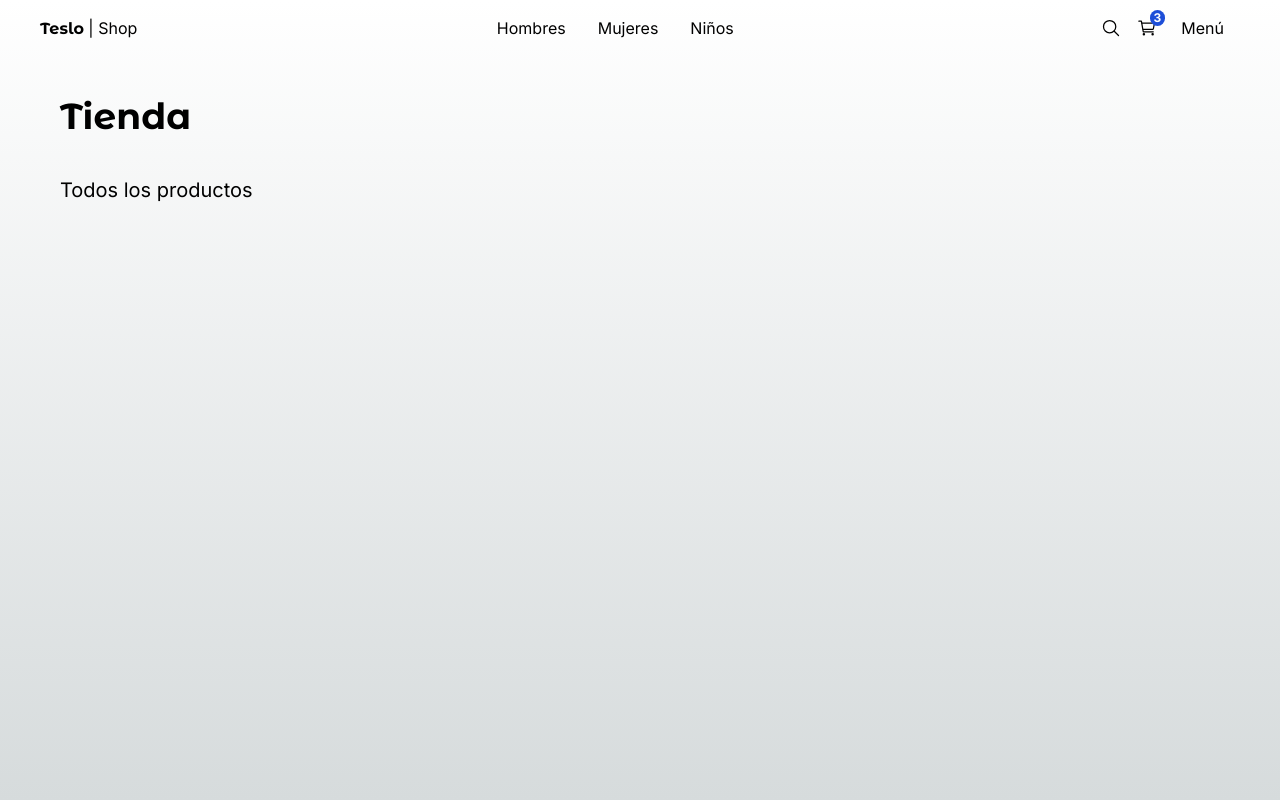
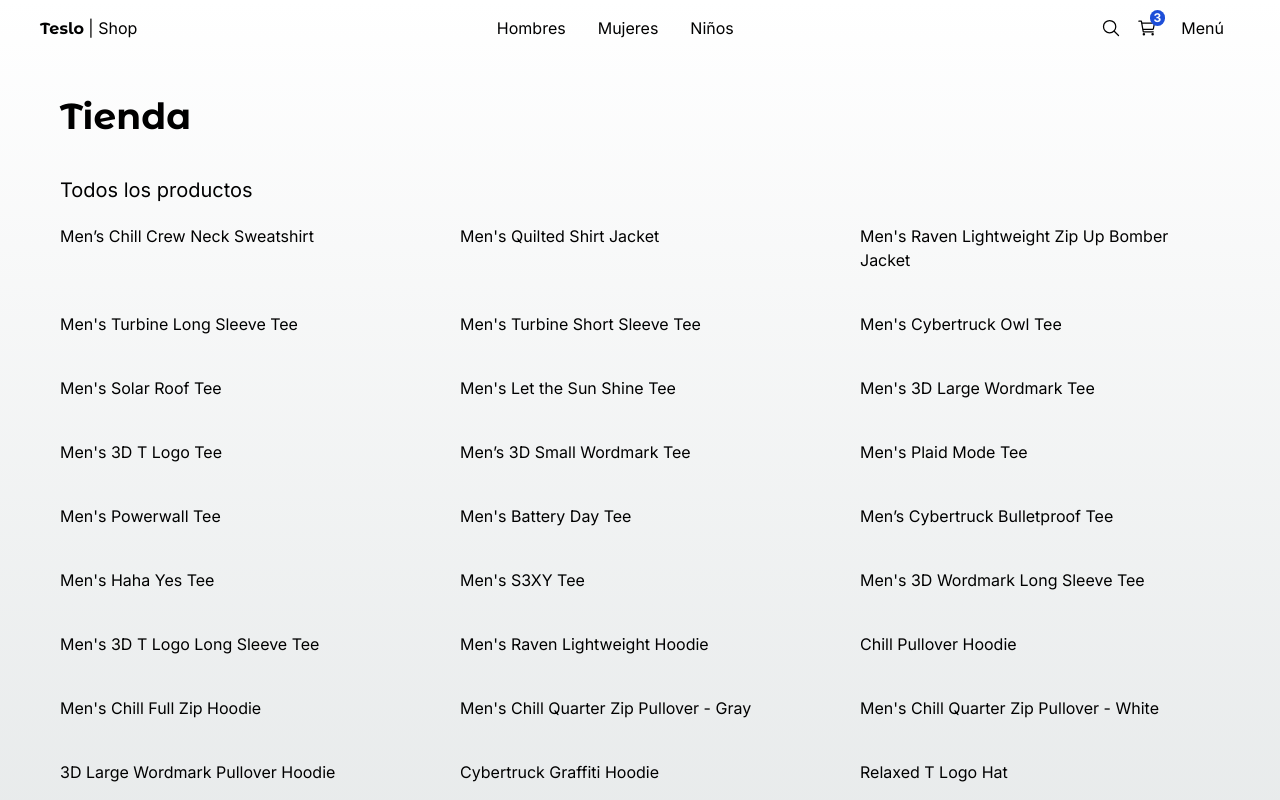
Before and after one commit to CopyDawg/teslo_shop, a Next.js app: page / in a window 1280 px wide. Shown: the top 800 px of the page. Built offline with nearby package versions, Linux system fonts and the light colour scheme.

Commit message:
Added product grid

```diff
--- a/src/app/(shop)/page.tsx
+++ b/src/app/(shop)/page.tsx
@@ -1,9 +1,13 @@
-import { Title } from "@/components";
+import { ProductGrid, Title } from "@/components";
+import { initialData } from "@/seed/seed";
+
+const products = initialData.products;
 
 export default function Home() {
   return (
     <>
       <Title title="Tienda" subtitle="Todos los productos" classname="mb-2"/>
+      <ProductGrid products={products}/>
     </>
   );
 }
--- a/src/components/index.ts
+++ b/src/components/index.ts
@@ -1,3 +1,4 @@
+export * from './products/product-grid/ProductGrid'
 export * from './ui/not-found/PageNotFound'
 export * from './ui/title/Title'
 export * from './ui/top-menu/TopMenu'
--- /dev/null
+++ b/src/components/products/product-grid/ProductGrid.tsx
@@ -0,0 +1,17 @@
+import { Product } from "@/interfaces"
+
+interface Props {
+    products: Product[];
+}
+
+export const ProductGrid = ({products} : Props) => {
+    return (
+        <div className="grid grid-cols-2 sm:grid-cols-3 gap-10 mb-10 ">
+            {
+                products.map( product => (
+                    <span key={product.slug}>{product.title}</span>
+                ))
+            }
+        </div>
+    )
+}
--- /dev/null
+++ b/src/interfaces/index.ts
@@ -0,0 +1 @@
+export * from './product.interface'
```
Also changed, not shown: src/interfaces/product.interface.ts (added, +15 -0 lines).
